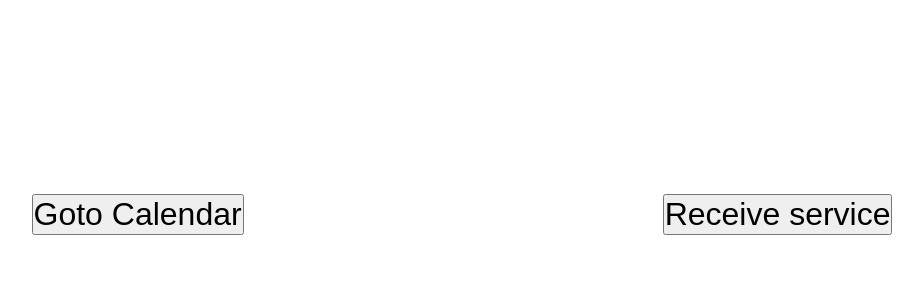
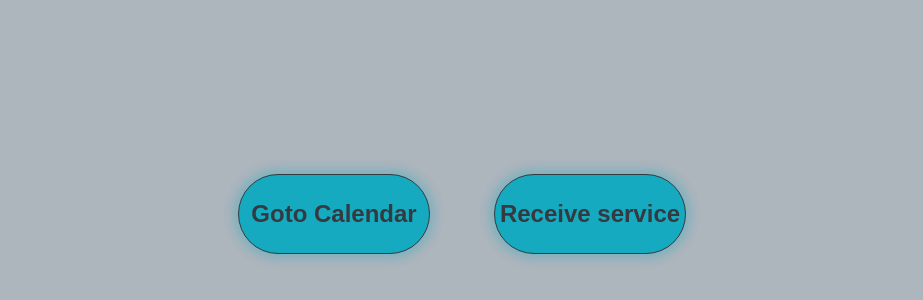
Before and after one commit to devil1993/booking, a React (Vite) app in the folder booking-ui/: page / in a window 1280 px wide. Shown: the part 186-486 px from the top of the page, without its empty margins (178-1101 px from the left). Built offline with nearby package versions, Linux system fonts and the light colour scheme.

Commit message:
Added UI improvement to the landing page.

```diff
--- /dev/null
+++ b/booking-ui/src/Landing/Welcome.module.css
@@ -0,0 +1,29 @@
+.buttonContainer {
+    display: flex;
+    height: 100vh;
+    width: 100vw;
+    justify-content: center;
+    align-items: center;
+    gap: 5%;
+    background-color: #adb5bd;
+}
+
+button {
+    background-color: rgb(21, 170, 191);
+    color: #343a40;
+    height: 10%;
+    width: 15%;
+    font-family: sans-serif;
+    font-size: 24px;
+    font-weight: 600;
+    border: 1px solid #343a40;
+    border-radius: 1000px;
+    box-shadow: 0 0 10px 5px rgba(21, 170, 191, 0.3);
+}
+
+button:hover{
+    color: rgb(21, 170, 191);
+    background-color: #343a40;
+    box-shadow: 0 0 20px 10px rgba(21, 170, 191, 0.4);
+    cursor: pointer;
+}
--- a/booking-ui/src/Landing/Welcome.tsx
+++ b/booking-ui/src/Landing/Welcome.tsx
@@ -1,11 +1,12 @@
 import { useNavigate } from "react-router-dom";
+import styles from './Welcome.module.css';
 
 const Welcome: React.FC<{}> = () => {
     const navigate = useNavigate();
     return (
-        <div style={{display: 'flex', height: '100vh', width: '100vw', 'justifyContent': 'center'}}>
-            <button style={{margin: 'auto', fontSize: '2em'}} onClick={() => {navigate('/dashboard')}}>Goto Calendar</button>
-            <button style={{margin: 'auto', fontSize: '2em'}}>Receive service</button>
+        <div className={styles.buttonContainer}>
+            <button onClick={() => {navigate('/dashboard')}}>Goto Calendar</button>
+            <button>Receive service</button>
         </div>
     );
 }
```
